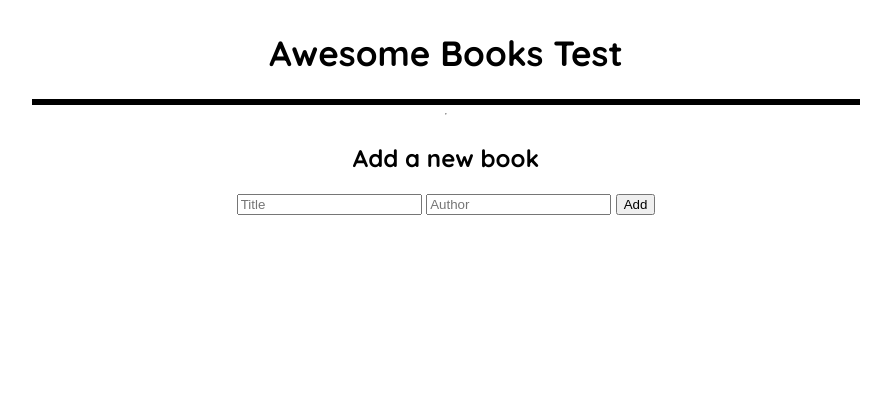
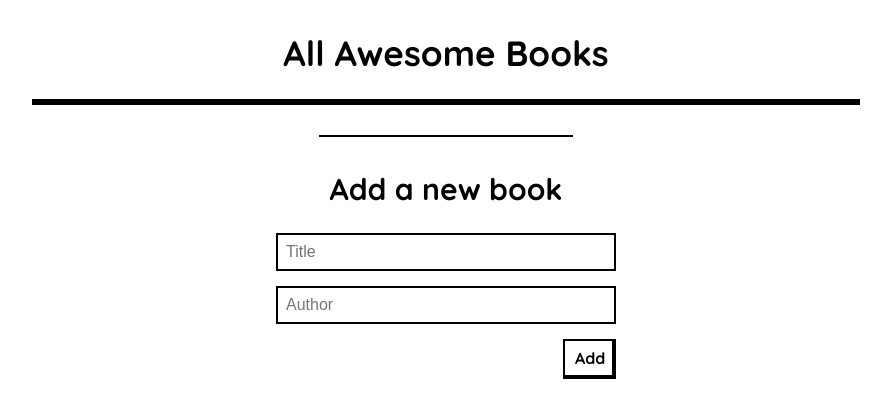
Before and after one commit to ha-manel/Awesome-Books, a website: page index.html in a window 1280 px wide. Shown: the whole page, without its empty margins (194-1085 px from the left). Drawn offline with Linux system fonts and the light colour scheme.

Commit message:
Style form

```diff
--- a/index.html
+++ b/index.html
@@ -10,7 +10,7 @@
 </head>
 
 <body>
-  <h1>Awesome Books Test</h1>
+  <h1>All Awesome Books</h1>
 
   <div class="books">
 
--- a/style.css
+++ b/style.css
@@ -34,3 +34,45 @@ h1 {
   gap: 8px;
   font-size: 18px;
 }
+
+button {
+  cursor: pointer;
+  height: 40px;
+  font-family: inherit;
+  font-size: 1rem;
+  font-weight: 700;
+  background-color: white;
+  border: 4px solid #000;
+  border-top: 2px solid #000;
+  border-left: 2px solid #000;
+  padding: 5px 10px;
+}
+
+hr {
+  width: 20%;
+  border: 1px solid #000;
+  margin-top: 30px;
+}
+
+h2 {
+  font-size: 30px;
+}
+
+form {
+  display: flex;
+  flex-direction: column;
+  width: 340px;
+  gap: 15px;
+}
+
+input {
+  font-size: 16px;
+  padding: 8px 8px;
+  border: 2px solid #000;
+}
+
+#add-book {
+  width: 53px;
+  box-sizing: border-box;
+  align-self: flex-end;
+}
```
